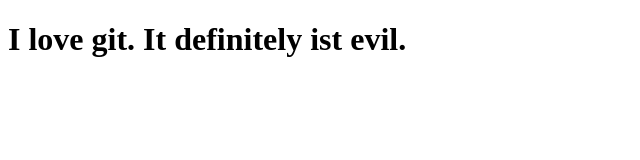
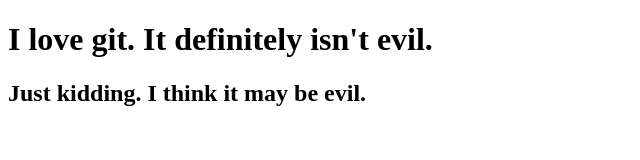
Before and after one commit to 1000712/myfirstrepo, a plain HTML site: page index.html in a window 1280 px wide. Shown: the whole page, without its empty margins (0-640 px from the left). Drawn offline with Linux system fonts and the light colour scheme.

Commit message:
updated website

```diff
--- a/index.html
+++ b/index.html
@@ -6,6 +6,7 @@
     <title>Document</title>
 </head>
 <body>
-    <h1>I love git. It definitely ist evil.</h1>
+    <h1>I love git. It definitely isn't evil.</h1>
+    <h2>Just kidding. I think it may be evil.</h2>
 </body>
 </html>
```
